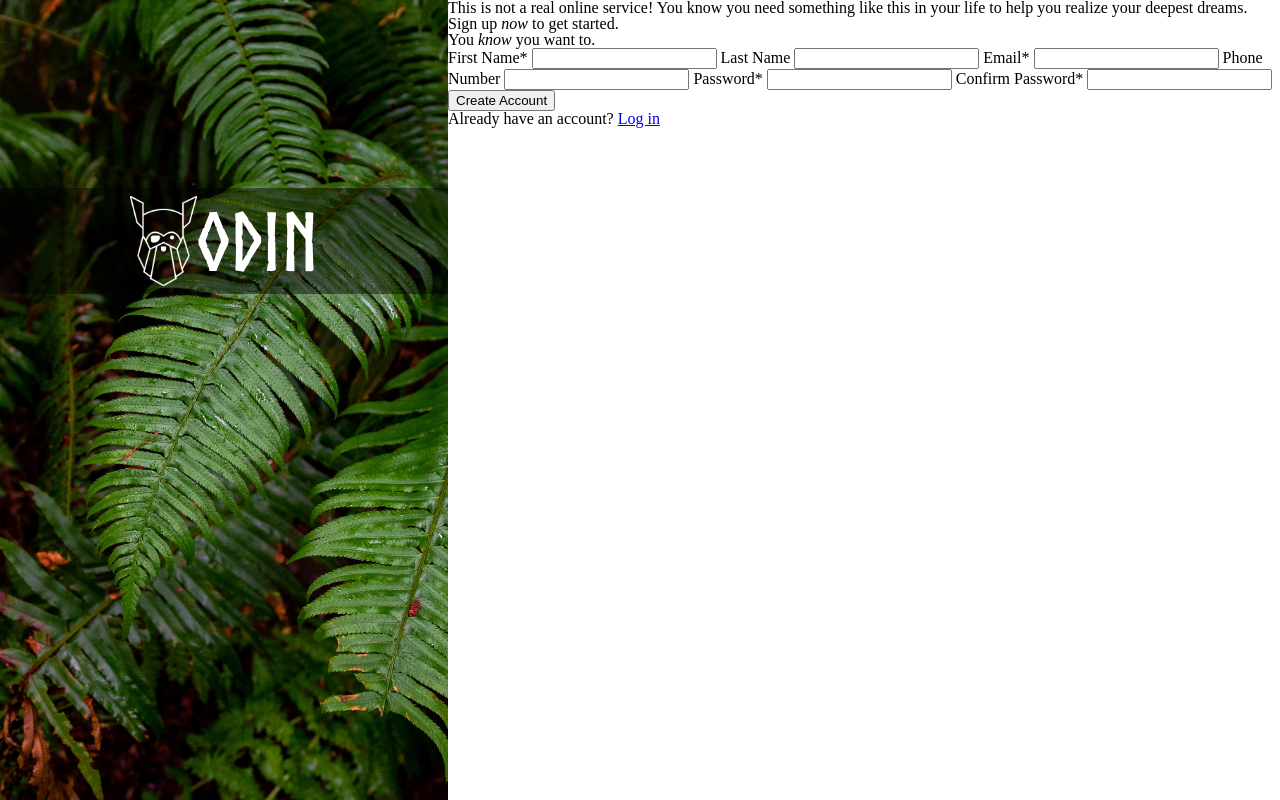
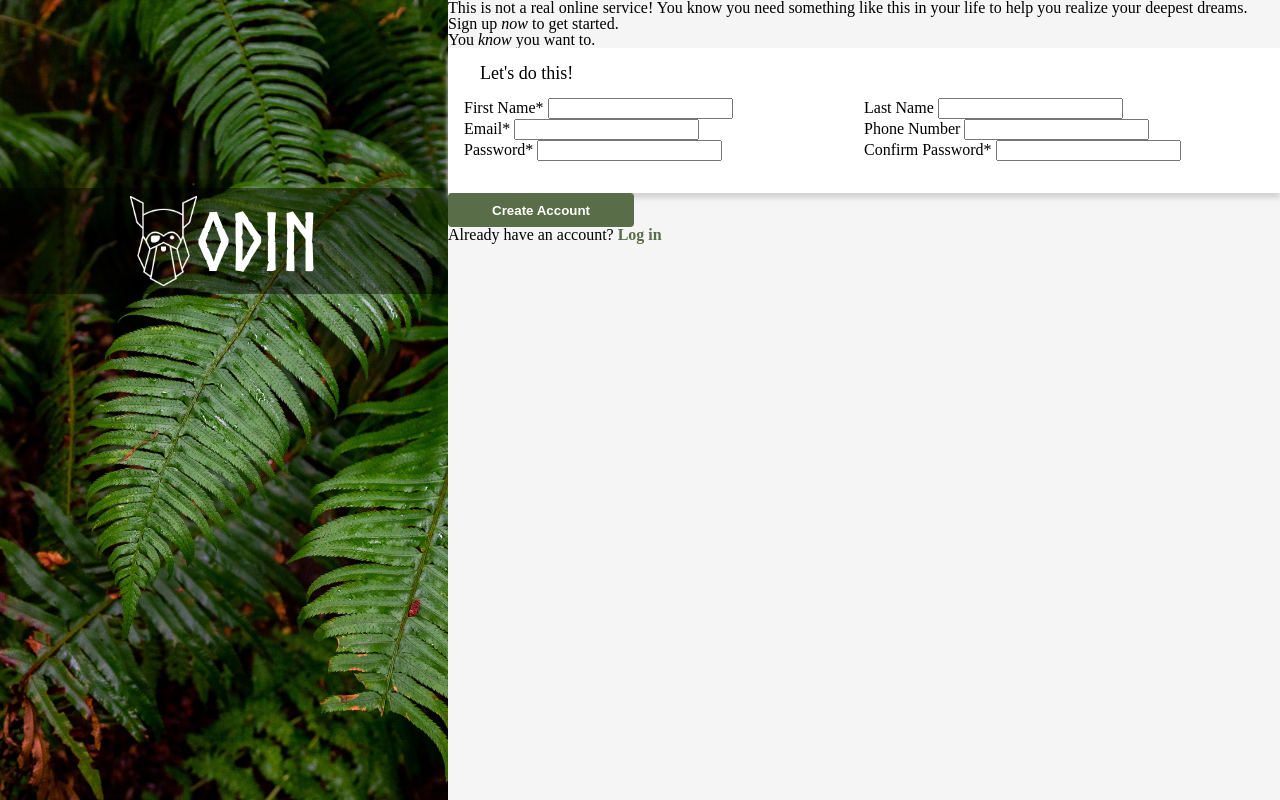
Before and after one commit to scorpi4n/TOP-signup-form, a plain HTML site: page index.html in a window 1280 px wide. Drawn offline with Linux system fonts and the light colour scheme.

Commit message:
Begin styling form and its associated elements

```diff
--- a/index.html
+++ b/index.html
@@ -12,7 +12,8 @@
 		<div class="sidebar">
 			<div class="dark-bg flex">
 				<span class="flex">
-					<img id="logo" src="./img/odin-lined.png" alt="Odin Logo" />Odin
+					<img id="logo" src="./img/odin-lined.png" alt="Odin Logo" />
+					<h1>Odin</h1>
 				</span>
 			</div>
 		</div>
@@ -26,23 +27,31 @@
 				</p>
 				<p>You <em>know</em> you want to.</p>
 			</div>
+			<div class="standout">
+				<h2>Let's do this!</h2>
+				<div class="form-wrapper">
+					<form class="grid" id="create-account" action="#" method="get">
 						<div>
-				<form id="create-account" action="#" method="get">
-					<label for="fname">First Name*</label>
-					<input required type="text" name="first_name" id="fname" />
-
-					<label for="lname">Last Name</label>
-					<input type="text" name="last_name" id="lname" />
-
+							<label for="first_name">First Name*</label>
+							<input required type="text" name="first_name" id="first_name" />
+						</div>
+						<div>
+							<label for="last_name">Last Name</label>
+							<input type="text" name="last_name" id="last_name" />
+						</div>
+						<div>
 							<label for="email">Email*</label>
 							<input required type="email" name="email" id="email" />
-
+						</div>
+						<div>
 							<label for="phone_number">Phone Number</label>
 							<input type="tel" name="phone_number" id="phone_number" />
-
+						</div>
+						<div>
 							<label for="password">Password*</label>
 							<input required type="password" name="password" id="password" />
-
+						</div>
+						<div>
 							<label for="confirm_password">Confirm Password*</label>
 							<input
 								required
@@ -50,10 +59,14 @@
 								name="password"
 								id="confirm_password"
 							/>
+						</div>
 					</form>
 				</div>
+			</div>
 			<div>
-				<button form="create-account" type="submit">Create Account</button>
+				<button class="submit-form" form="create-account" type="submit">
+					Create Account
+				</button>
 				<p>Already have an account? <a href="#">Log in</a></p>
 			</div>
 		</main>
--- a/style.css
+++ b/style.css
@@ -154,8 +154,13 @@ table {
 	display: flex;
 }
 
+.grid {
+	display: grid;
+}
+
 main {
 	flex-direction: column;
+	background-color: whitesmoke;
 }
 
 .sidebar {
@@ -187,3 +192,34 @@ main {
 em {
 	font-style: italic;
 }
+
+form#create-account {
+	grid-template-columns: repeat(2, 1fr);
+}
+
+.standout {
+	background-color: white;
+	padding: 0 1rem 2rem;
+	box-shadow: 0 5px 5px lightgray;
+}
+
+h2 {
+	font-size: large;
+	font-weight: 500;
+	padding: 1rem;
+}
+
+.submit-form {
+	border: none;
+	border-radius: 0.25rem;
+	background-color: var(--clr-accent-default);
+	color: white;
+	font-weight: 700;
+	padding: 0.6rem 2.75rem;
+}
+
+a {
+	color: var(--clr-accent-default);
+	text-decoration: none;
+	font-weight: 550;
+}
```
Lines whose indentation alone changed are shown as unchanged.
